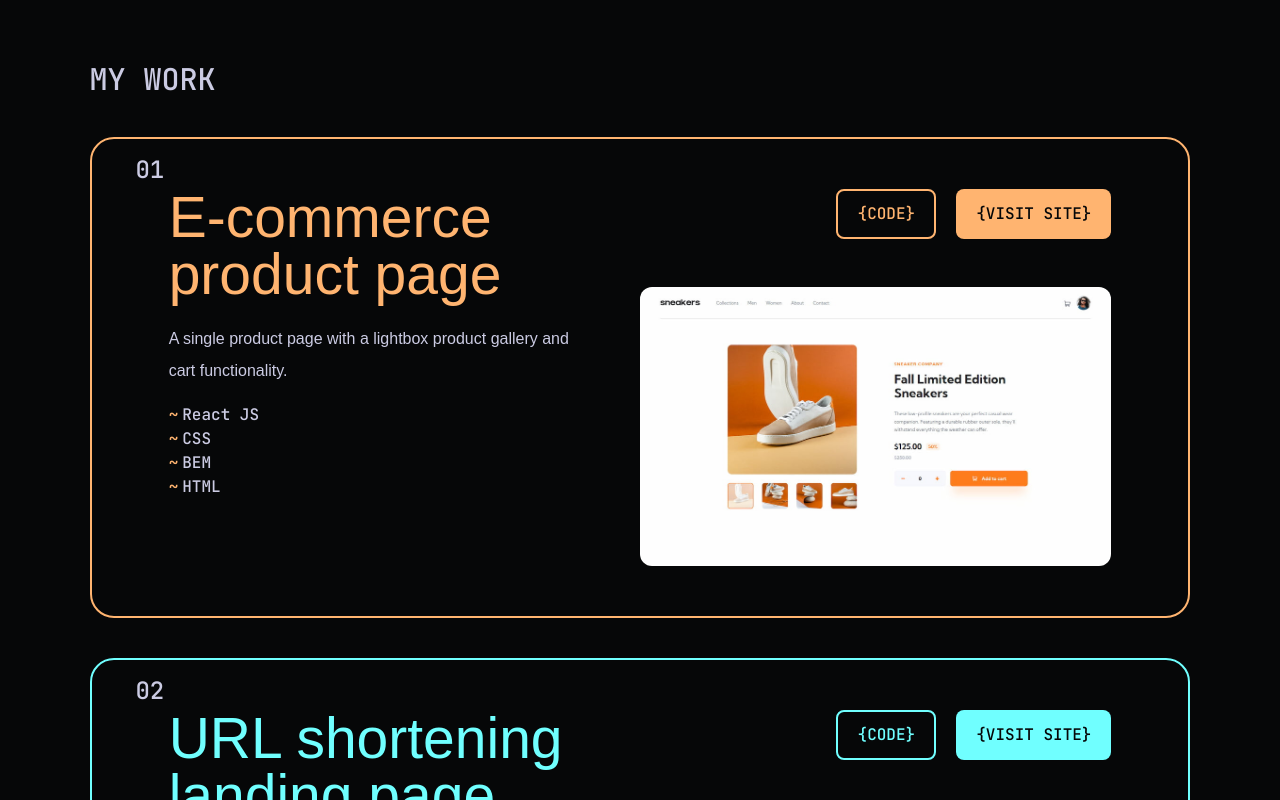
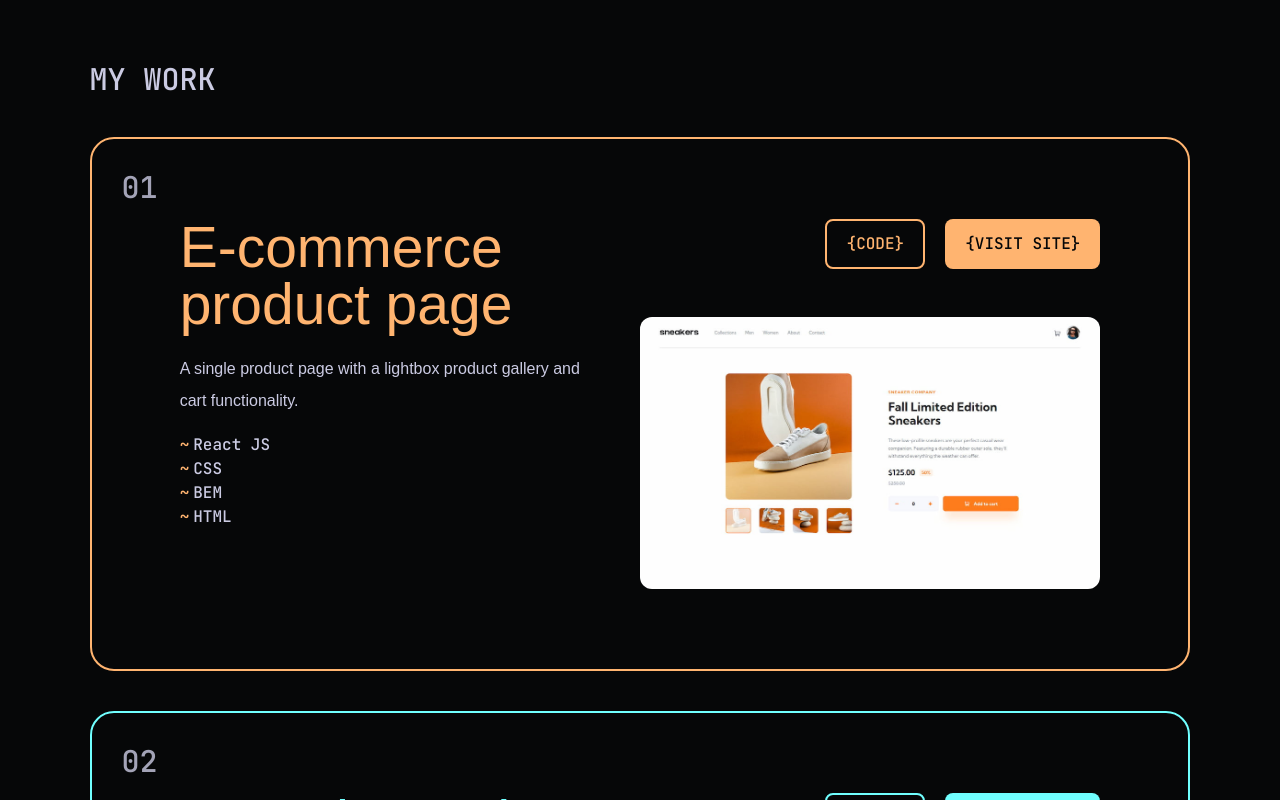
Before and after one commit to ledesmx/Portfolio-one, a React (Vite) app: page / in a window 1280 px wide. Shown: the part 1800-2600 px from the top of the page. Built offline with nearby package versions, Linux system fonts and the light colour scheme; a web font is replaced by a local one.

Commit message:
Improve Project padding and id location

```diff
--- a/src/components/Project.jsx
+++ b/src/components/Project.jsx
@@ -30,8 +30,8 @@ export default function Project(props) {
     }
 
     return(
-        <div className={`border-2 rounded-3xl py-[50px] px-[7%] relative lg:grid lg:grid-cols-2 ${borderColor()}`}>
-            <span className="font-jetbrains text-2xl absolute left-[4%] top-[15px]">{props.id}</span>
+        <div className={`border-2 rounded-3xl py-[50px] px-[7%] relative md:px-[8%] md:py-[80px] lg:grid lg:grid-cols-2 ${borderColor()}`}>
+            <span className="font-jetbrains text-2xl absolute opacity-80 left-[4%] top-[15px] md:left-[30px] md:top-[30px] lg:text-3xl">{props.id}</span>
             <div className="w-[90%]">
                 <h3 className={`font-koulen text-5xl mb-5 lg:text-5.2xl ${textColor()}`}>{props.title}</h3>
                 <p className="font-encode leading-8 mb-4">{props.description}</p>
```
